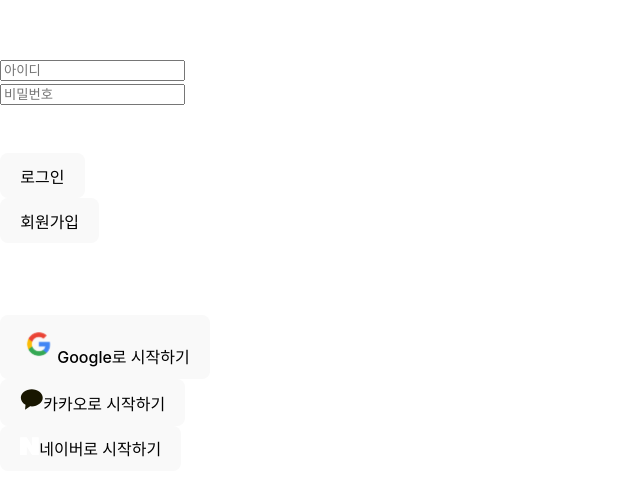
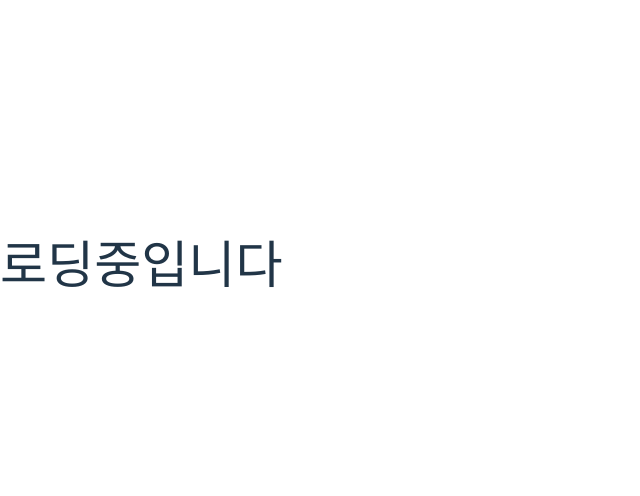
Before and after one commit to YahoProject/Yaho_FrontEnd, a React (Vite) app: page /oauth/callback/kakao in a window 1280 px wide. Shown: the part 136-632 px from the top of the page, without its empty margins (0-640 px from the left). Built offline with nearby package versions, Linux system fonts and the light colour scheme.

Commit message:
FEAT : 카카오 로그인 구현 중

```diff
--- a/src/App.jsx
+++ b/src/App.jsx
@@ -1,10 +1,17 @@
-import './App.css'
-import Login from './components/Login.jsx'
+import "./App.css";
+import Login from "./components/Login.jsx";
+import { BrowserRouter, Routes, Route } from "react-router-dom";
+import RedirectPage from "./components/RedirectPage.jsx";
 
 function App() {
   return (
-    <Login />
-  )
+    <BrowserRouter>
+      <Routes>
+        <Route path="/" exact element={<Login />} />
+        <Route path="/oauth/callback/kakao" element={<RedirectPage />} />
+      </Routes>
+    </BrowserRouter>
+  );
 }
 
-export default App
+export default App;
--- a/src/components/Login.jsx
+++ b/src/components/Login.jsx
@@ -1,37 +1,46 @@
-import '../styles/Login.css';
-import googleIcon from '../assets/google.svg';
-import kakaoIcon from '../assets/kakao.svg';
-import naverIcon from '../assets/naver.svg';
+import "../styles/Login.css";
+import googleIcon from "../assets/google.svg";
+import kakaoIcon from "../assets/kakao.svg";
+import naverIcon from "../assets/naver.svg";
+import { KAKAO_AUTH_URL } from "./OAuth_kakao";
 
-const Login=()=>{
+const Login = () => {
+
 
   return (
       <form>
-      <input type='text' placeholder='아이디'></input><br/>
-      <input type='password' placeholder='비밀번호'></input><br/>
-<br/><br/>
-      <button type="submit" className="login">로그인</button>
-      <br/>
-      <button type='submit' className='join'>회원가입</button>
-      <br/><br/><br/><br/>
+        <input type="text" placeholder="아이디" />
+        <br />
+        <input type="password" placeholder="비밀번호" />
+        <br /><br /><br />
 
-      <button type="submit" className='social google'>
-        <img src={googleIcon} alt='Google' />
-        Google로 시작하기
+        <button type="submit" className="login">
+          로그인
         </button>
-      <br/>
-      <button type="submit" className='social kakao'>
-        <img src={kakaoIcon} alt='Kakao' />
+        <br />
+        <button type="submit" className="join">
+          회원가입
+        </button>
+        <br /><br /><br /><br />
+
+
+        <br />
+        <button
+          onClick={() => (window.location.href = KAKAO_AUTH_URL)}
+          type="button"
+          className="social kakao"
+        >
+          <img src={kakaoIcon} alt="Kakao" />
           카카오로 시작하기
         </button>
-      <br/>
-      <button type="submit" className='social naver'>
-        <img src={naverIcon} alt='Naver' />
+
+        <br />
+        <button type="button" className="social naver">
+          <img src={naverIcon} alt="Naver" />
           네이버로 시작하기
         </button>
       </form>
-  )
-}
-
+  );
+};
 
 export default Login;
--- /dev/null
+++ b/src/components/OAuth_kakao.jsx
@@ -0,0 +1,4 @@
+const REDIRECT_URI='http://localhost:5173/oauth/callback/kakao';
+const REST_API_KEY='3fe9748de9767b5649437add91e54655';
+
+export const KAKAO_AUTH_URL=`https://kauth.kakao.com/oauth/authorize?response_type=code&client_id=${REST_API_KEY}&redirect_uri=${REDIRECT_URI}`;
--- /dev/null
+++ b/src/components/RedirectPage.jsx
@@ -0,0 +1,24 @@
+import { useEffect } from "react";
+import useStore from "./store";
+
+const RedirectPage=()=>{
+
+  const setCode=useStore((state)=>state.setCode);
+
+
+  useEffect(() => {
+    const code = new URL(window.location.href).searchParams.get("code");
+    if (code) {
+      setCode(code);
+    }
+  }, [setCode]);
+
+
+  return (
+    <>
+    <h1>로딩중입니다</h1>
+    </>
+  )
+}
+
+export default RedirectPage;
--- /dev/null
+++ b/src/components/store.jsx
@@ -0,0 +1,11 @@
+
+import {create} from 'zustand';
+
+const useStore = create((set) => ({
+  code: null,
+  token: null,
+  setCode: (code) => set({ code }),
+  setToken: (token) => set({ token })
+}));
+
+export default useStore;
--- a/src/styles/Login.css
+++ b/src/styles/Login.css
@@ -80,4 +80,5 @@ button{
   margin-bottom: 10px;
   }
 
+
 }
```
Also changed, not shown: package.json (+6 -1 lines), src/components/user.jsx (added, +30 -0 lines), src/components/OAuth_google.jsx (added), 1 other file (tests, documents, lock files or other folders). Lines whose indentation alone changed are shown as unchanged.
